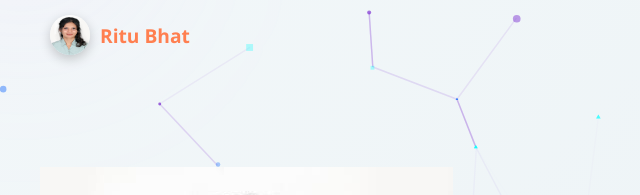
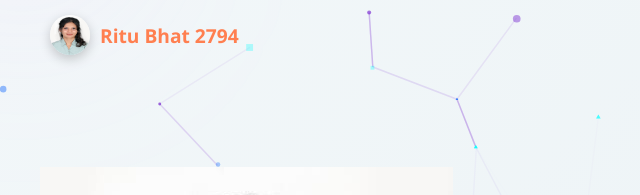
Before and after one commit to ritu279/my-portfolio, a plain HTML site: page index.html in a window 1280 px wide. Shown: the top 195 px of the page, 0-640 px from the left. Drawn offline with nearby package versions, Linux system fonts and the light colour scheme.

Commit message:
Update index.html

```diff
--- a/index.html
+++ b/index.html
@@ -16,7 +16,7 @@
   <header class="navbar">
     <div class="logo">
       <img src="assets/your-photo.jpg" alt="Ritu Bhat" class="logo-img" />
-      <span>Ritu Bhat</span>
+      <span>Ritu Bhat 2794</span>
     </div>
     <nav>
       <ul>
```
